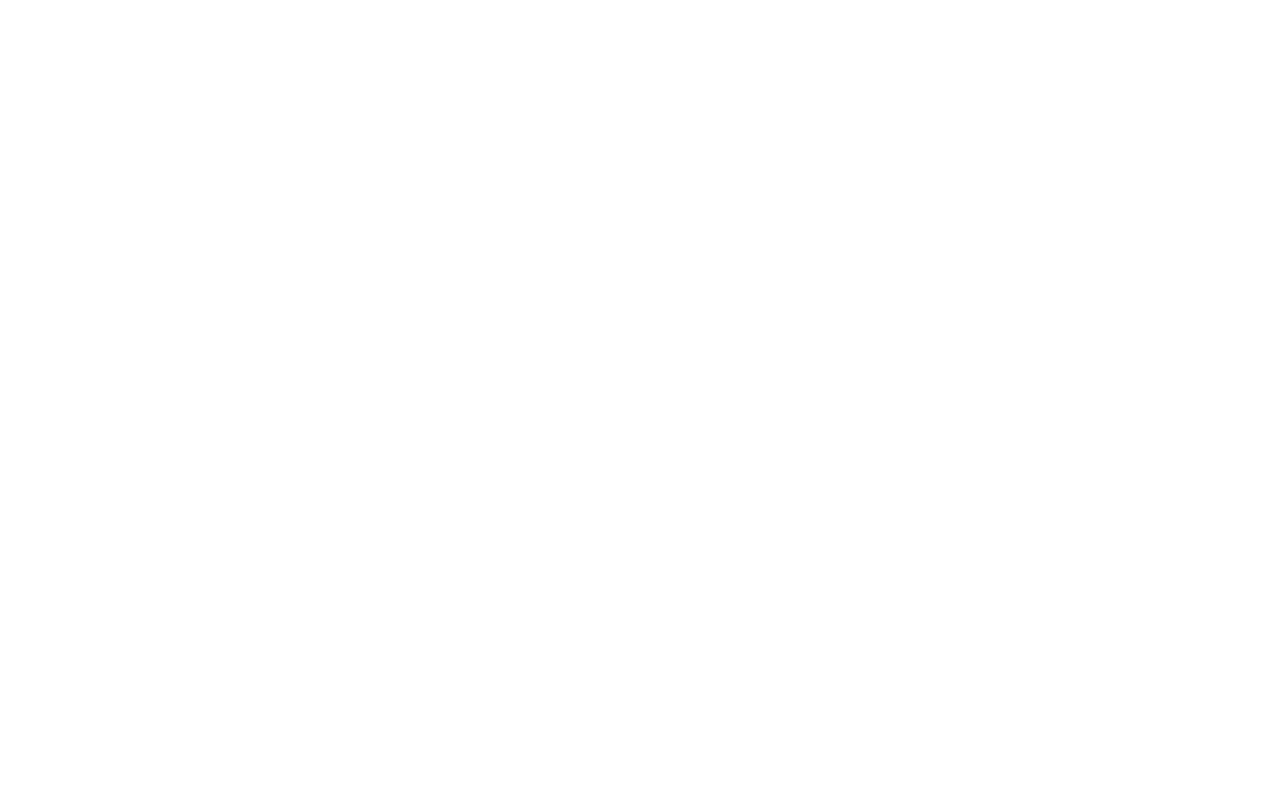
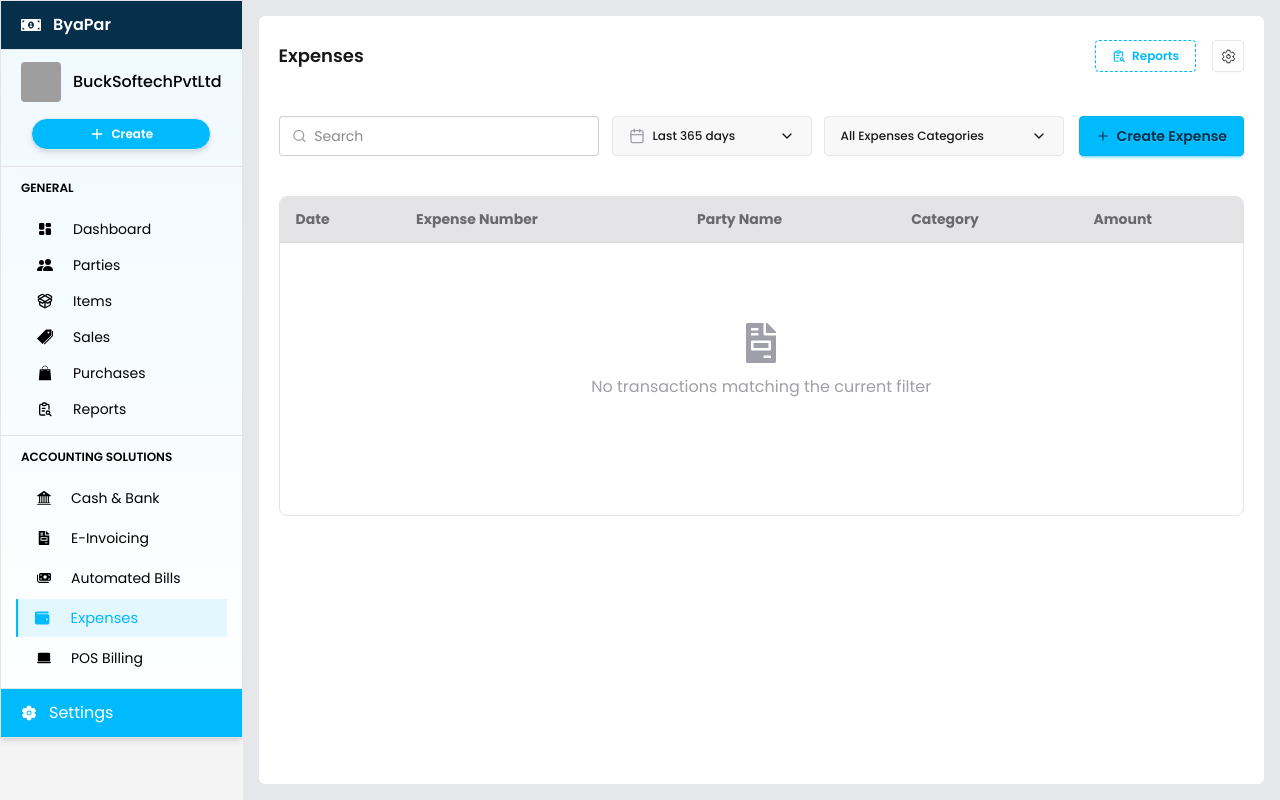
Before and after one commit to Bucksoft/Byapar, a React (Vite) app in the folder frontend/: page /dashboard/expenses in a window 1280 px wide. Before the commit this address had no page. Built offline with nearby package versions, Linux system fonts and the light colour scheme; grey boxes are pictures that could not be loaded.

Commit message:
Added Dashboard Expenses page

```diff
--- a/frontend/src/App.jsx
+++ b/frontend/src/App.jsx
@@ -9,6 +9,7 @@
 import DashboardReportPage from "./pages/DashboardReportPage";
 import DashboardSalesPage from "./pages/DashboardSalesPage";
 import DashboardEInvoicing from "./pages/DashboardEInvoicing";
+import DashboardExpenses from "./pages/DashboardExpenses";
 
 function App() {
   return (
@@ -30,6 +31,7 @@
             path="/dashboard/invoicing"
             element={<DashboardEInvoicing />}
           />
+          <Route path="/dashboard/expenses" element={<DashboardExpenses />} />
         </Route>
       </Routes>
     </>
--- a/frontend/src/components/Sidebar.jsx
+++ b/frontend/src/components/Sidebar.jsx
@@ -104,7 +104,7 @@
             className="mt-3"
           >
             {dashboardFields?.map((field, index) => (
-              <motion.div key={field.id} variants={dashboardLinksItems}>
+              <motion.div variants={dashboardLinksItems}>
                 <NavLink
                   end
                   to={
@@ -142,7 +142,7 @@
             animate="show"
           >
             {dashboardAccountingFields?.map((field) => (
-              <div key={field.id}>
+              <div key={field.id} variants={dashboardLinksItems}>
                 <NavLink
                   end
                   to={field.link}
--- /dev/null
+++ b/frontend/src/pages/DashboardExpenses.jsx
@@ -0,0 +1,125 @@
+import {
+  ArrowBigDown,
+  Calendar,
+  ChevronDown,
+  FileCheck,
+  Keyboard,
+  LucideArrowDownWideNarrow,
+  Plus,
+  Search,
+  Settings,
+} from "lucide-react";
+import React from "react";
+import { TbReportSearch } from "react-icons/tb";
+import { IoSettingsOutline } from "react-icons/io5";
+import { FaFileInvoice } from "react-icons/fa";
+import DashboardNavbar from "../components/DashboardNavbar";
+
+const DashboardExpenses = () => {
+  return (
+    <main className="h-screen w-full flex">
+      <section className="w-full p-4 bg-gray-200">
+        <div className="h-full rounded-md  bg-white p-5 flex flex-col">
+          <DashboardNavbar title={"Expenses"} />
+
+          <div className="flex justify-between  mt-10">
+            <div className="flex gap-3">
+              {/* search box */}
+              <div className="">
+                <label className="input">
+                  <Search size={16} className="text-zinc-400" />
+                  <input type="search" required placeholder="Search" />
+                </label>
+              </div>
+              {/* calender */}
+              <div className="dropdown dropdown-center w-50">
+                <div
+                  tabIndex={0}
+                  role="button"
+                  className="flex items-center justify-between btn btn-wide w-full text-xs font-medium"
+                >
+                  <div className="flex items-center gap-2">
+                    <Calendar size={16} className="text-zinc-400" />
+                    Last 365 days
+                  </div>
+                  <ChevronDown size={16} />
+                </div>
+                <ul
+                  tabIndex={0}
+                  className="dropdown-content menu bg-base-100 rounded-box z-1 w-52 p-2 shadow-sm"
+                >
+                  <li>
+                    <a>Today</a>
+                  </li>
+                  <li>
+                    <a>Yesterday</a>
+                  </li>
+                  <li>
+                    <a>This week</a>
+                  </li>
+                  <li>
+                    <a>Last week</a>
+                  </li>
+                </ul>
+              </div>
+              {/* all expense */}
+              <div className="dropdown dropdown-center w-60">
+                <div
+                  tabIndex={0}
+                  role="button"
+                  className="btn btn-wide w-full  text-xs font-medium flex items-center justify-between"
+                >
+                  All Expenses Categories
+                  <ChevronDown size={16} />
+                </div>
+                <ul
+                  tabIndex={0}
+                  className="dropdown-content menu bg-base-100 rounded-box z-1 w-52 p-2 shadow-sm"
+                >
+                  <li>
+                    <a>All Expenses Categories</a>
+                  </li>
+                  <li>
+                    <a>Bank Fee & Charges</a>
+                  </li>
+                  <li>
+                    <a>Raw Material</a>
+                  </li>
+                </ul>
+              </div>
+            </div>
+            <div>
+              <div className="h-full">
+                <button className="btn btn-info">
+                  <Plus size={14} /> Create Expense
+                </button>
+              </div>
+            </div>
+          </div>
+
+          {/* table */}
+          <div className="overflow-x-auto border border-zinc-200 rounded-lg  mt-10 h-80 w-full">
+            <table className="table">
+              {/* head */}
+              <thead>
+                <tr className="bg-zinc-200">
+                  <th>Date</th>
+                  <th>Expense Number</th>
+                  <th>Party Name</th>
+                  <th>Category</th>
+                  <th>Amount</th>
+                </tr>
+              </thead>
+            </table>
+            <div className="w-full flex items-center justify-center py-20 flex-col gap-3 text-zinc-400">
+              <FaFileInvoice size={40} />
+              No transactions matching the current filter
+            </div>
+          </div>
+        </div>
+      </section>
+    </main>
+  );
+};
+
+export default DashboardExpenses;
```
